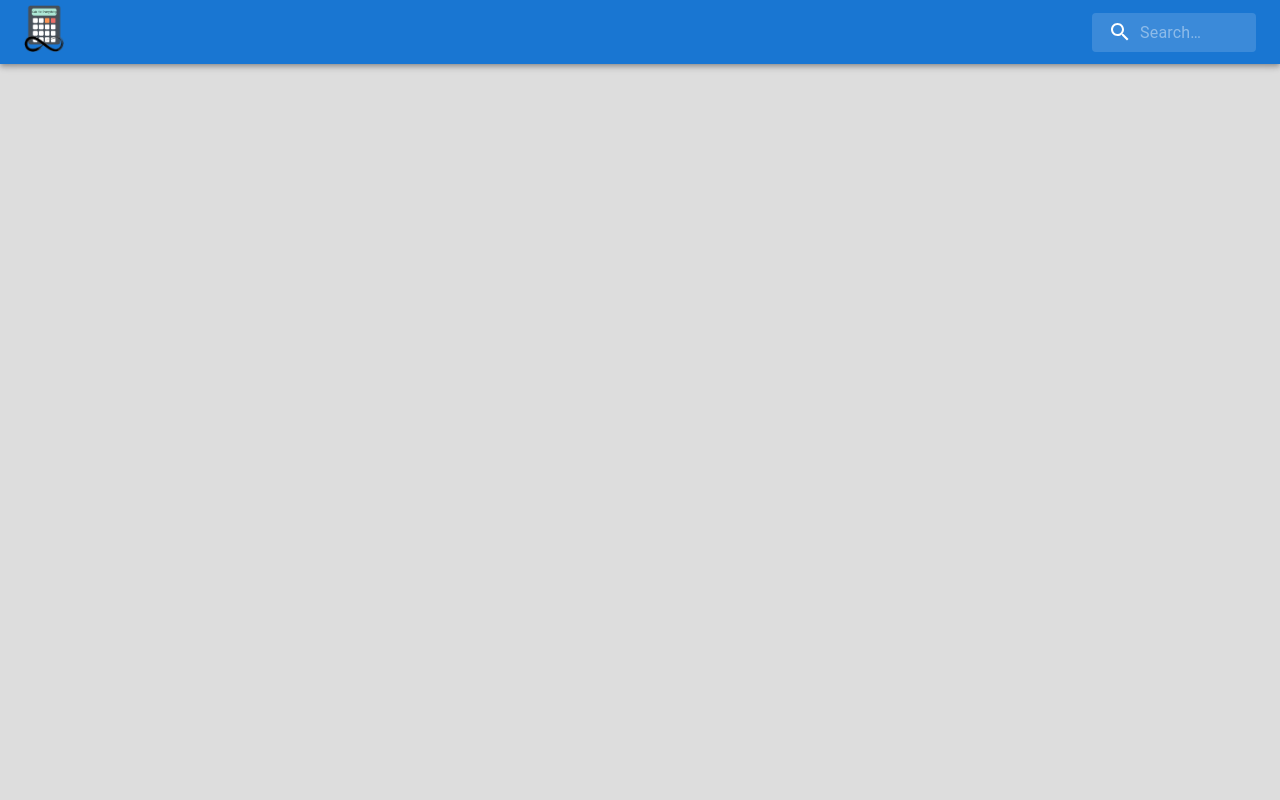
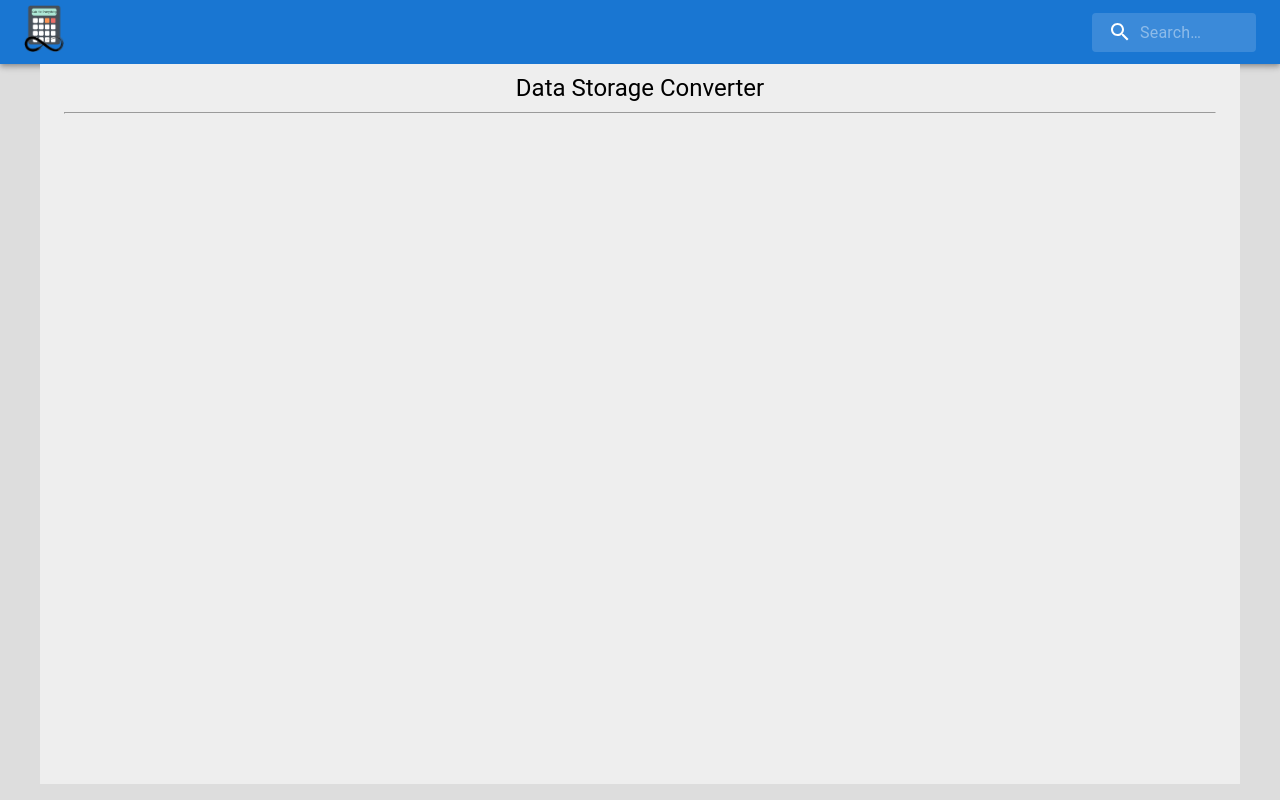
Before and after one commit to SarthakKeshari/calc_for_everything, a React (Create React App) app in the folder calculators/: page /datastorageconverter in a window 1280 px wide. Before the commit this address had no page. Built offline with nearby package versions, Linux system fonts and the light colour scheme.

Commit message:
Added folders for contribution

```diff
--- a/calculators/src/App.js
+++ b/calculators/src/App.js
@@ -106,6 +106,7 @@ import MainPressureCalc from './physics/pressureCalc/MainPressureCalc';
 import MainDec2421CodeConverter from './computer_science/dec2421CodeConverter/MainDec2421CodeConverter';
 import MainRomanNumeralConverter from './mathematical/romanNumeralConverter/MainRomanNumeralConverter';
 import MainExcess3CodeConverter from './computer_science/excess3CodeConverter/MainExcess3CodeConverter';
+import MainDataStorageConverter from './computer_science/dataStorageConverter/MainDataStorageConverter';
 
 function App() {
   return (
@@ -150,6 +151,7 @@ function App() {
             <Route path="colorcodeformatconverter" element={<MainColorCodeFormatConverter />} />
             <Route path="dec2421codeconverter" element={<MainDec2421CodeConverter />} />
             <Route path="excess3codeconverter" element={<MainExcess3CodeConverter />} />
+            <Route path="datastorageconverter" element={<MainDataStorageConverter />} />
             {/* Mathematical */}
             <Route path="simpleinterest" element={<MainSI />} />
             <Route path="compoundinterest" element={<MainCI />} />
--- a/calculators/src/Home.js
+++ b/calculators/src/Home.js
@@ -42,6 +42,7 @@ export default function Home() {
             <HomeGridItem calcName="IPv4 To IPv6 Calculator" path="/ipv4toipv6calc"/>
             <HomeGridItem calcName="Color Code Format Converter" path="/colorcodeformatconverter"/>
             <HomeGridItem calcName="Decimal/2421 Code Converter" path="/dec2421codeconverter"/>
+            <HomeGridItem calcName="Data Storage Converter" path="/datastorageconverter"/>
         </Grid>
         <br/>
         <Typography pt={1} variant='h5'>Mathematical</Typography>
--- /dev/null
+++ b/calculators/src/computer_science/dataStorageConverter/MainDataStorageConverter.js
@@ -0,0 +1,14 @@
+import React from 'react';
+import { Container, Typography } from '@mui/material';
+
+function MainDataStorageConverter(){
+    return(
+        <Container maxWidth="lg" sx={{ bgcolor: '#eeeeee', minHeight: '90vh', paddingY:"10" }}>
+            <Typography pt={1} variant='h5' sx = {{textAlign: "center"}}>Data Storage Converter</Typography>
+            <hr/>
+            <br/>
+        </Container>
+    )
+}
+
+export default MainDataStorageConverter;
```
